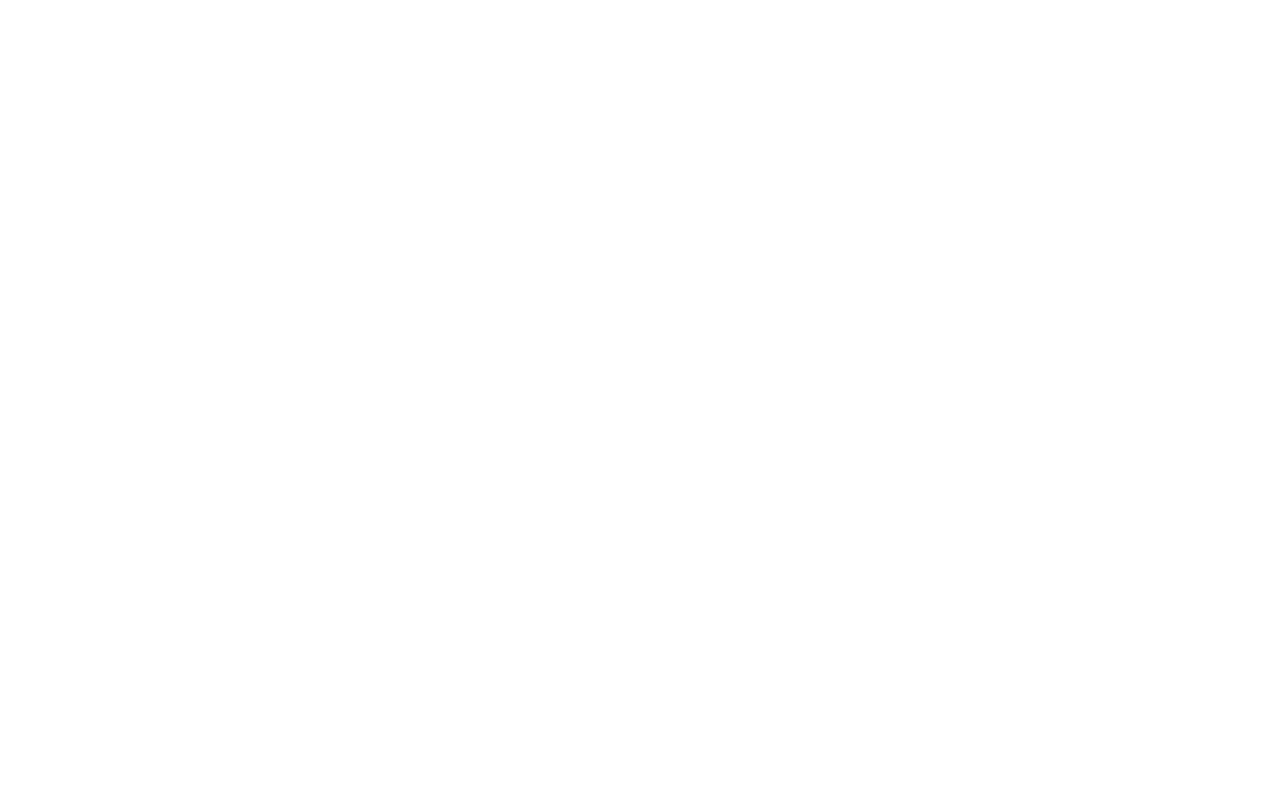
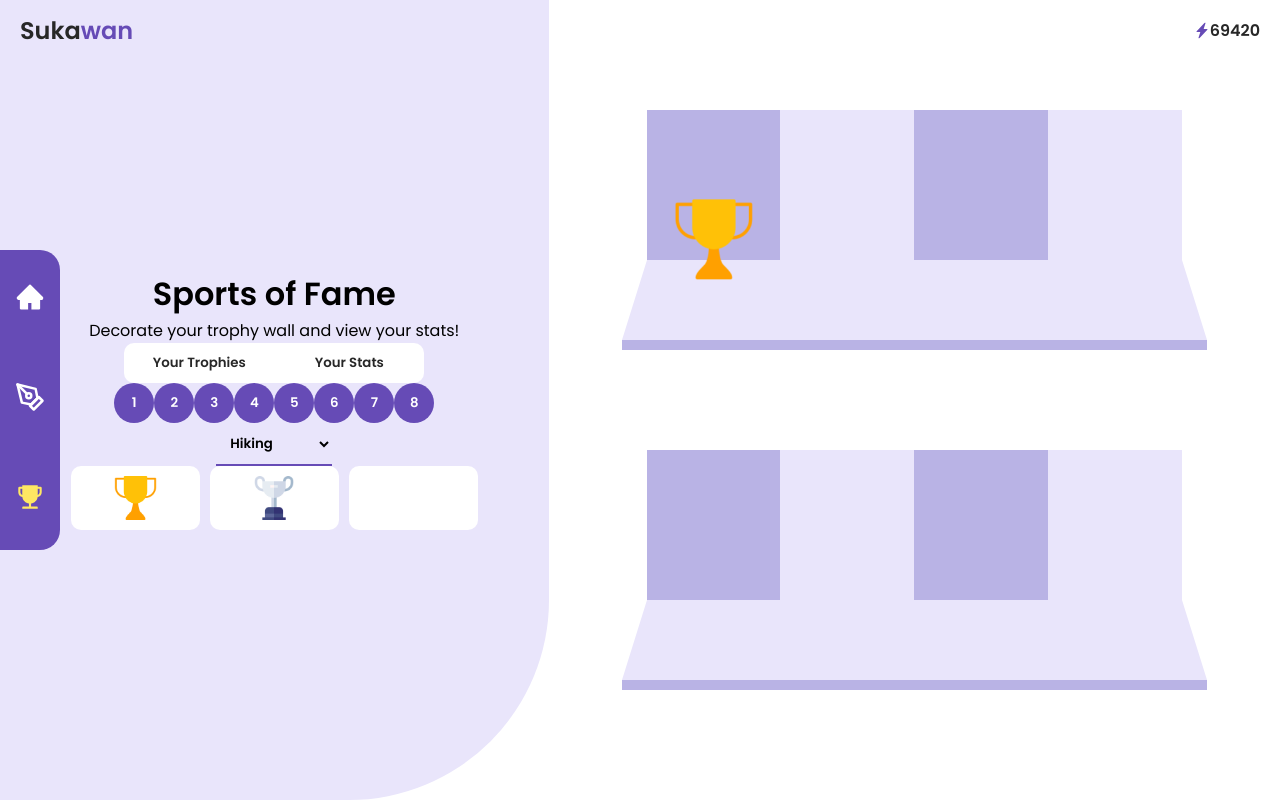
Before and after one commit to tengznaim/fitnity, a React (Create React App) app in the folder app/: page /sports-of-fame in a window 1280 px wide. Before the commit this address had no page. Built offline with nearby package versions, Linux system fonts and the light colour scheme.

Commit message:
added current WORKING trophy component

```diff
--- a/app/src/App.js
+++ b/app/src/App.js
@@ -3,6 +3,7 @@ import { Routes, Route } from "react-router-dom";
 import Home from "./components/Home/Home";
 import Search from "./components/Search/Search";
 import CreateActivity from "./components/CreateActivity/CreateActivity";
+import SportsOfFame from "./components/SportsOfFame/SportsOfFame";
 
 function App() {
   return (
@@ -10,6 +11,7 @@ function App() {
       <Route path="/" element={<Home />}></Route>
       <Route path="/search" element={<Search />}></Route>
       <Route path="/create-activity" element={<CreateActivity />}></Route>
+      <Route path="/sports-of-fame" element={<SportsOfFame />}></Route>
     </Routes>
   );
 }
--- /dev/null
+++ b/app/src/components/SportsOfFame/SportsOfFame.js
@@ -0,0 +1,173 @@
+import { useState } from "react";
+import style from "./sportsOfFame.module.css";
+import Navbar from "../Navbar/Navbar";
+import SideNav from "../SideNav/SideNav";
+import trophy from "../../assets/trophy.png";
+import silverTrophy from "../../assets/silver-trophy.png";
+
+function SportsOfFame() {
+  const [selectionStates, setSelectionStates] = useState({
+    sectionSelector: "trophies",
+    trophyIndex: "0",
+    selectedActivity: "hiking",
+  });
+
+  const activities = [
+    "Hiking",
+    "Running",
+    "Basketball",
+    "Futsal",
+    "Badminton",
+    "Frisbee",
+    "Gym ",
+  ];
+
+  const [wallStates, setWallStates] = useState([
+    `http://localhost:3000${trophy}`,
+    "",
+    "",
+    "",
+    "",
+    "",
+    "",
+    "",
+  ]);
+
+  const handleTrophySelection = (event) => {
+    const childImg = event.target.children[0];
+    const imgSrc = childImg.src;
+    const index = parseInt(selectionStates.trophyIndex);
+
+    let temp = [...wallStates];
+    temp[index] = imgSrc;
+
+    setWallStates(temp);
+  };
+
+  const handleSelection = (event) => {
+    setSelectionStates({
+      ...selectionStates,
+      [event.target.name]: event.target.value,
+    });
+  };
+
+  return (
+    <main className={style.pageContainer}>
+      <Navbar></Navbar>
+      <SideNav></SideNav>
+      <div className={style.choiceSection}>
+        <div className={style.choiceContent}>
+          <h1 id={style.header}>Sports of Fame</h1>
+          <p id={style.description}>
+            Decorate your trophy wall and view your stats!
+          </p>
+          <div className={style.selectorContainer}>
+            <button
+              className={style.selectorButton}
+              id={style.leftButton}
+              name="sectionSelector"
+              value="trophies"
+              onClick={handleSelection}>
+              Your Trophies
+            </button>
+            <button
+              className={style.selectorButton}
+              id={style.rightButton}
+              name="sectionSelector"
+              value="stats"
+              onClick={handleSelection}>
+              Your Stats
+            </button>
+          </div>
+          {selectionStates.sectionSelector === "trophies" ? (
+            <div className={style.inventoryContainer}>
+              <div className={style.trophyIndexSelector}>
+                {[...Array(8)].map((value, index) => (
+                  <button
+                    key={index}
+                    className={style.indexButton}
+                    name="trophyIndex"
+                    value={index}
+                    onClick={handleSelection}>
+                    {index + 1}
+                  </button>
+                ))}
+              </div>
+              <select
+                id={style.activitySelector}
+                name="selectedActivity"
+                onChange={handleSelection}>
+                {activities.map((activity, index) => (
+                  <option key={index} value={activity.toLowerCase()}>
+                    {activity}
+                  </option>
+                ))}
+              </select>
+              <div className={style.inventoryPanels}>
+                <button className={style.panel} onClick={handleTrophySelection}>
+                  <img src={trophy} alt="" />
+                </button>
+                <button className={style.panel} onClick={handleTrophySelection}>
+                  <img src={silverTrophy} alt="" />
+                </button>
+                <button
+                  className={style.panel}
+                  onClick={handleTrophySelection}></button>
+              </div>
+            </div>
+          ) : null}
+        </div>
+      </div>
+      <div className={style.trophySection}>
+        <div className={style.shelf} id={style.top}>
+          <div class={style.shelfWalls}>
+            {wallStates.slice(0, 4).map((wall, index) => (
+              <div
+                key={index}
+                className={
+                  selectionStates.trophyIndex === index.toString()
+                    ? `${style.wall} ${style.activeTrophy}`
+                    : style.wall
+                }>
+                {wallStates[index] ? (
+                  <img
+                    src={wallStates[index]}
+                    alt=""
+                    className={style.trophyImage}
+                  />
+                ) : null}
+              </div>
+            ))}
+          </div>
+          <div class={style.shelfTrapezoid}></div>
+          <div class={style.shelfBase}></div>
+        </div>
+        <div className={style.shelf} id={style.top}>
+          <div class={style.shelfWalls}>
+            {wallStates.slice(4, 8).map((wall, index) => (
+              <div
+                key={index + 4}
+                className={
+                  selectionStates.trophyIndex === (index + 4).toString()
+                    ? `${style.wall} ${style.activeTrophy}`
+                    : style.wall
+                }>
+                {wallStates[index + 4] ? (
+                  <img
+                    src={wallStates[index + 4]}
+                    alt=""
+                    className={style.trophyImage}
+                  />
+                ) : null}
+              </div>
+            ))}
+          </div>
+          <div class={style.shelfTrapezoid}></div>
+          <div class={style.shelfBase}></div>
+        </div>
+      </div>
+    </main>
+  );
+}
+
+export default SportsOfFame;
--- /dev/null
+++ b/app/src/components/SportsOfFame/sportsOfFame.module.css
@@ -0,0 +1,213 @@
+.pageContainer {
+  min-height: 100vh;
+  width: 100vw;
+  position: relative;
+  display: grid;
+  grid-template-areas: "choice trophy";
+  grid-template-columns: 1.5fr 2fr;
+}
+
+.choiceSection {
+  display: flex;
+  align-items: center;
+  justify-content: center;
+  grid-area: choice;
+  background-color: var(--light-purple);
+  border-radius: 0px 0px 200px 0px;
+}
+
+.trophySection {
+  display: flex;
+  flex-direction: column;
+  align-items: center;
+  justify-content: center;
+  grid-area: trophy;
+}
+
+@keyframes trophyFloat {
+  0% {
+    transform: translate(-50%);
+  }
+  50% {
+    transform: translate(-50%, -20px);
+  }
+  100% {
+    transform: translate(-50%);
+  }
+}
+
+.activeTrophy .trophyImage {
+  animation: trophyFloat 2s ease-in-out infinite;
+}
+
+.shelf {
+  width: 80%;
+  height: 40%;
+  margin: 10px;
+  display: flex;
+  flex-direction: column;
+  align-items: center;
+  justify-content: center;
+}
+
+.shelfWalls {
+  width: calc(100% - 50px);
+  display: flex;
+}
+
+.shelfTrapezoid {
+  border-bottom: 80px solid var(--light-purple);
+  border-left: 25px solid transparent;
+  border-right: 25px solid transparent;
+  width: 100%;
+}
+
+.wall {
+  height: 150px;
+  width: 25%;
+  background-color: var(--middle-purple);
+  position: relative;
+}
+
+.trophyImage {
+  position: absolute;
+  bottom: -20%;
+  left: 50%;
+  transform: translate(-50%, 0);
+  width: 60%;
+  z-index: 100;
+}
+
+.wall:nth-of-type(even) {
+  background-color: var(--light-purple);
+}
+
+.shelfBase {
+  height: 10px;
+  width: 100%;
+  background-color: var(--middle-purple);
+}
+
+.choiceContent {
+  display: flex;
+  flex-direction: column;
+  align-items: center;
+  padding: 20px;
+}
+
+.selectorButton {
+  padding: 10px 20px;
+  width: 150px;
+  background: var(--white);
+  color: var(--dark-gray);
+  font-weight: 600;
+  border: none;
+  cursor: pointer;
+}
+
+#leftButton {
+  border-radius: 10px 0px 0px 10px;
+}
+
+#rightButton {
+  border-radius: 0px 10px 10px 0px;
+}
+
+.indexButton {
+  padding: 10px;
+  width: 40px;
+  height: 40px;
+  border-radius: 50%;
+  text-align: center;
+  border: none;
+  font-weight: 600;
+  color: var(--white);
+  background: var(--dark-purple);
+  cursor: pointer;
+}
+
+.inventoryContainer {
+  display: flex;
+  flex-direction: column;
+  align-items: center;
+}
+
+#activitySelector {
+  background: none;
+  border: none;
+  padding: 10px;
+  font-weight: 600;
+  border-bottom: 2px solid var(--dark-purple);
+}
+
+#activitySelector:focus {
+  outline: none;
+}
+
+.inventoryPanels {
+  width: 80%;
+  display: grid;
+  gap: 10px;
+  grid-template-columns: repeat(3, 1fr);
+}
+
+.panel {
+  background-color: var(--white);
+  padding: 10px;
+  border-radius: 10px;
+  cursor: pointer;
+  display: flex;
+  align-items: center;
+  justify-content: center;
+  border: none;
+}
+
+.panel img {
+  width: 40%;
+}
+
+@media screen and (max-width: 1200px) {
+  .pageContainer {
+    grid-template-areas:
+      "trophy"
+      "choice";
+    grid-template-columns: unset;
+  }
+  .trophySection {
+    min-height: calc(50vh + 80px);
+  }
+  .choiceSection {
+    align-items: unset;
+    border-radius: 0px 100px 0px 0px;
+  }
+  .shelf {
+    margin: 5px;
+  }
+  .shelfTrapezoid {
+    border-bottom: 40px solid var(--light-purple);
+    border-left: 20px solid transparent;
+    border-right: 20px solid transparent;
+  }
+  .shelfWalls {
+    width: calc(100% - 40px);
+  }
+  .wall {
+    height: 120px;
+  }
+  .shelfBase {
+    height: 5px;
+  }
+  #header {
+    font-size: 1.5rem;
+  }
+  #header,
+  #description {
+    text-align: center;
+  }
+}
+
+@media screen and (max-width: 480px) {
+  .wall {
+    height: 80px;
+  }
+}
```
Also changed, not shown: app/src/assets/silver-trophy.png (added), app/src/assets/trophy.png (added).
